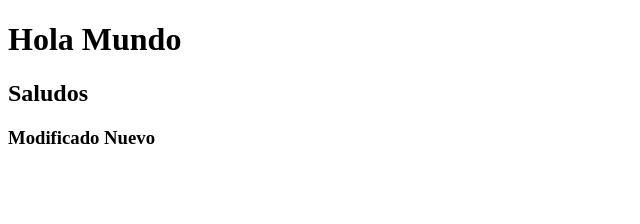
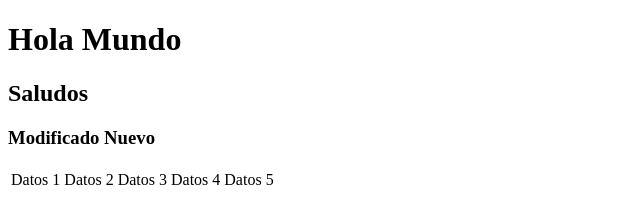
Before and after one commit to IEVN-1002-21000598/intro-git, a plain HTML site: page index.html in a window 1280 px wide. Shown: the whole page, without its empty margins (0-640 px from the left). Drawn offline with Linux system fonts and the light colour scheme.

Commit message:
Nuevo commit ievn

```diff
--- a/index.html
+++ b/index.html
@@ -8,6 +8,17 @@
 <body>
     <h1>Hola Mundo</h1>
     <h2>Saludos</h2>
+
     <h3>Modificado Nuevo</h3>
+
+    <table>
+        <tr>
+            <td>Datos 1</td>
+            <td>Datos 2</td>
+            <td>Datos 3</td>
+            <td>Datos 4</td>
+            <td>Datos 5</td>
+        </tr>
+    </table>
 </body>
 </html>
```
Also changed, not shown: form.html (+11 -0 lines).
